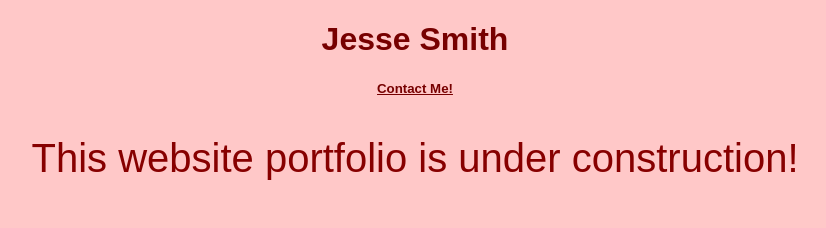
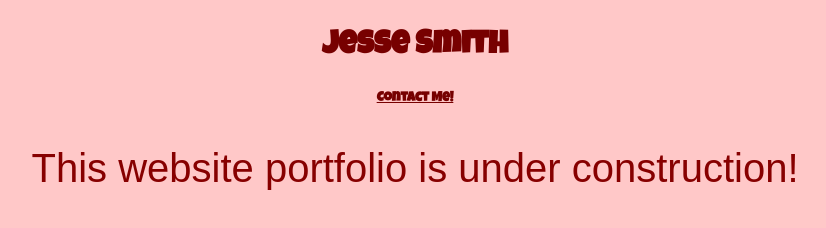
Before and after one commit to jesse-smith-art/jesse-smith-art.github.io, a plain HTML site: page index.html in a window 1280 px wide. Shown: the whole page, without its empty margins (225-1051 px from the left). Drawn offline with Linux system fonts and the light colour scheme.

Commit message:
fonts but i did it properly this time

```diff
--- a/app.css
+++ b/app.css
@@ -18,3 +18,12 @@ body{
 html{
     font: fantasy;
 }
+
+@font-face {
+    font-family: 'Luckiest Guy';
+    src: url('fonts/luckiest-guy/luckiestguy-regular-webfont.woff2') format('woff2'),
+         url('fonts/luckiest-guy/luckiestguy-regular-webfont.woff') format('woff');
+    font-weight: normal;
+    font-style: normal;
+
+}
```
Also changed, not shown: 1 other file.
